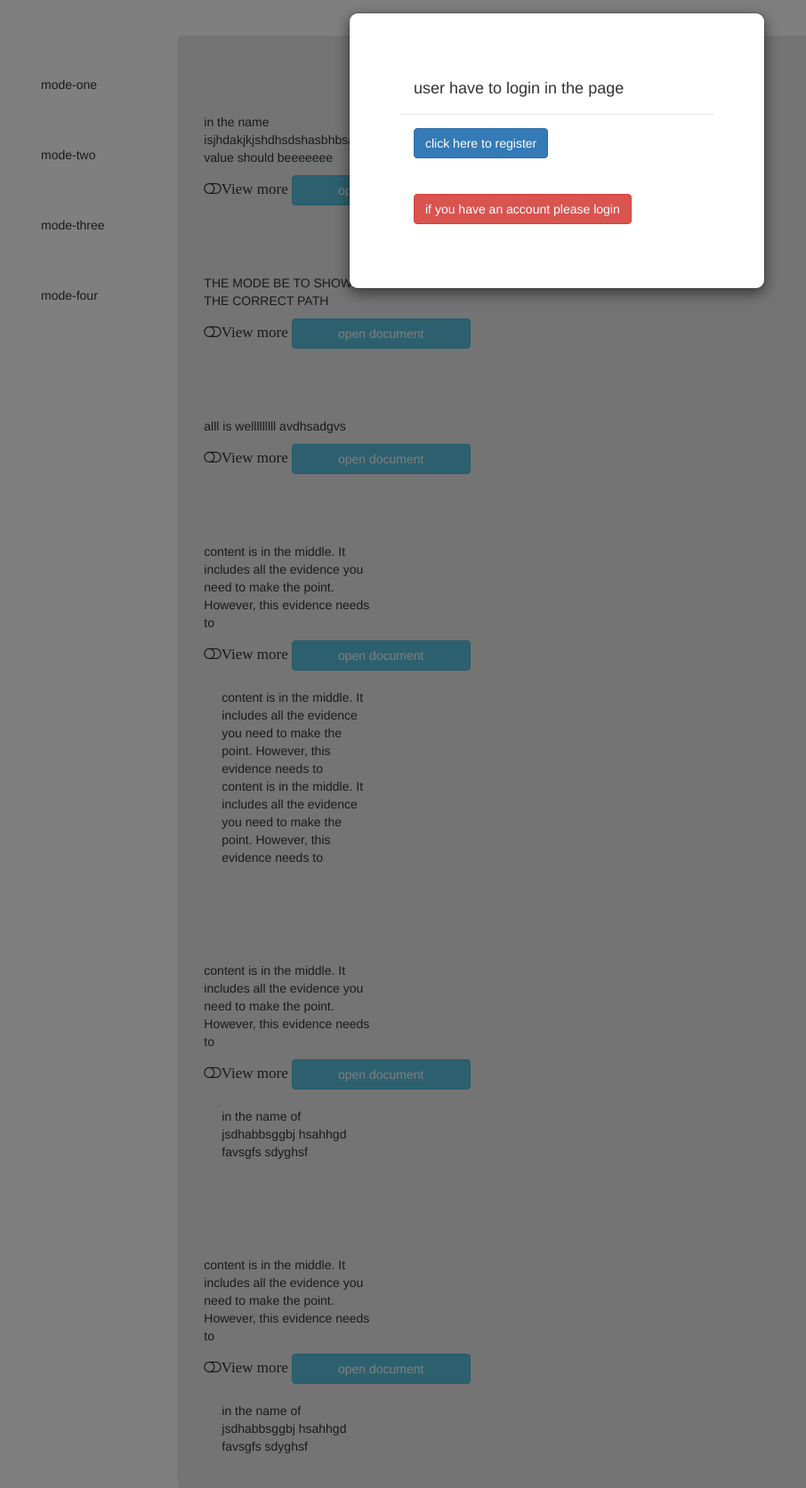
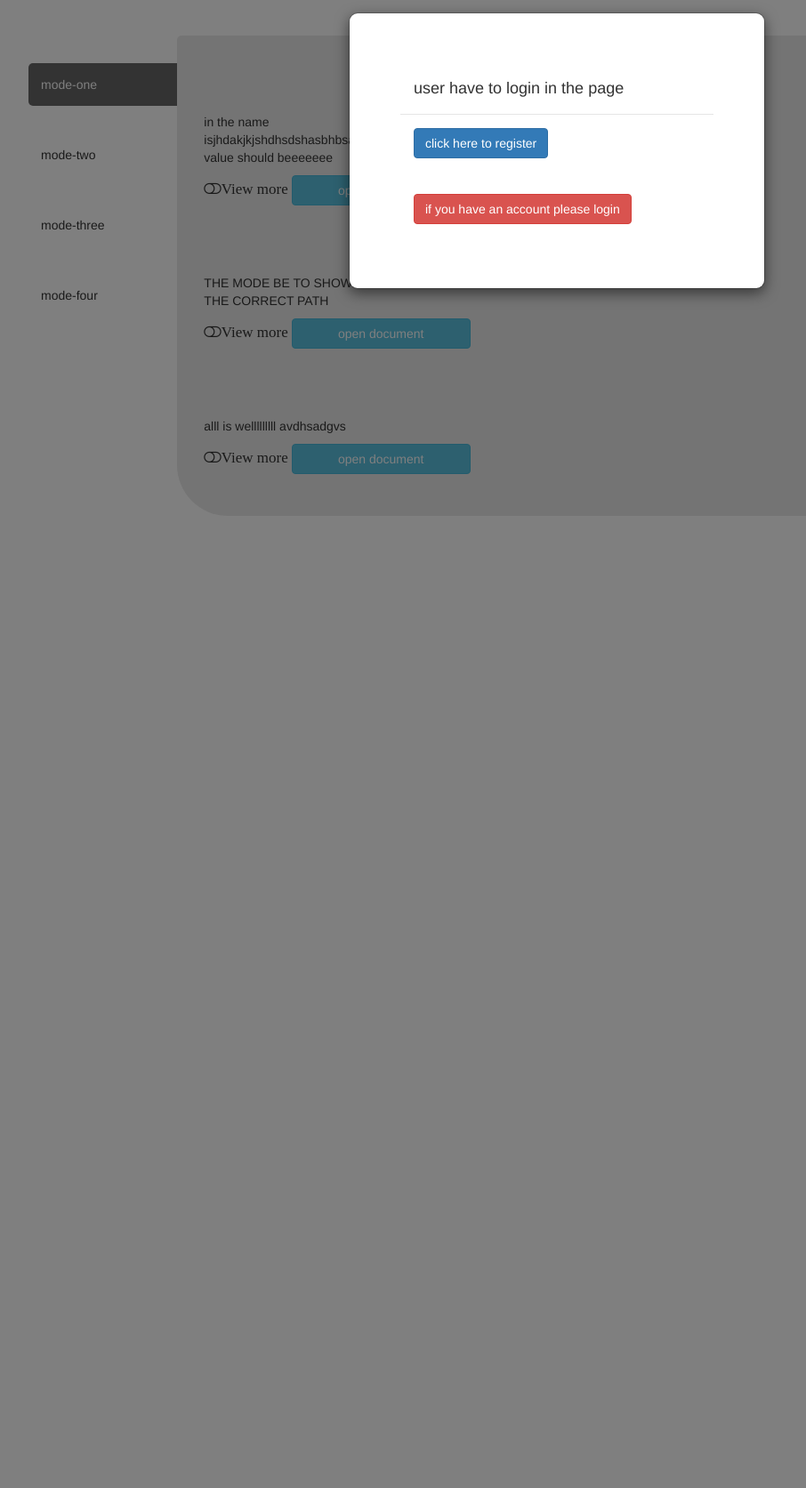
Before and after one commit to achuprasad/jesperdemo, a Django app: page /dashboard/ in a window 1280 px wide; the page is wider, and only the part inside the window is pictured. Shown: the part 52-1725 px from the top of that part at 89% size, without its empty margins (14-920 px from the left). Run offline with Django 4.2, Linux system fonts and the light colour scheme; some libraries are stand-ins or nearby versions.

Commit message:
updates in dashborad

```diff
--- a/jespapp/urls.py
+++ b/jespapp/urls.py
@@ -8,5 +8,6 @@ urlpatterns = [
     path('register/',views.Register.as_view(),name='register'),
     path('login/',views.Login.as_view(),name='login'),
     path('dashboard/',views.Dashboard.as_view(),name='dashboard'),
+    path('common/',views.CommonPage.as_view(),name='common'),
     path('logout/',views.logout_view,name='logout'),
 ]
--- a/jespapp/views.py
+++ b/jespapp/views.py
@@ -99,12 +99,16 @@ class Dashboard(View):
         if request.user.is_anonymous:
             context['showmodal']=True
             print(context['showmodal'])
+        to = request.GET.get("to")
 
+        context["to"] = to
         print(request.user,':::::::::::::::::::::::::::::::::::----request.user')
         return render(request,'dashborad.html',context)
 
 
-
+class CommonPage(View):
+    def get(self,request):
+        return render(request,'common.html')
 
 
 
--- a/static/jsfiles/demo.js
+++ b/static/jsfiles/demo.js
@@ -1,12 +1,7 @@
-
-$(document).ready(function(){
-  $("#hello1").hide();
-  $("#hello2").hide();
-  $("#hello3").hide();
+//one
   $("#one").click(function(){
     $("#hello1").toggle(100);
     $('#one').toggleClass('fa fa-toggle-off fa fa-toggle-on');
-
   });
   $("#two").click(function(){
     $("#hello2").toggle(100);
@@ -16,17 +11,10 @@ $(document).ready(function(){
     $("#hello3").toggle(100);
     $('#three').toggleClass('fa fa-toggle-off fa fa-toggle-on');
   });
-});
 
 
 
 //two
-
-
-$(document).ready(function(){
-  $("#hello1-one").hide();
-  $("#hello2-two").hide();
-  $("#hello3-three").hide();
   $("#one-one").click(function(){
     $("#hello1-one").toggle(100);
     $('#one-one').toggleClass('fa fa-toggle-off fa fa-toggle-on');
@@ -40,4 +28,36 @@ $(document).ready(function(){
     $("#hello3-three").toggle(100);
     $('#three-three').toggleClass('fa fa-toggle-off fa fa-toggle-on');
   });
-});
+
+
+//three
+  $("#thrid-onetog").click(function(){
+    $("#thridtog1").toggle(100);
+    $('#thrid-onetog').toggleClass('fa fa-toggle-off fa fa-toggle-on');
+
+  });
+  $("#thrid-twotog").click(function(){
+    $("#thridtog2").toggle(100);
+    $('#thrid-twotog').toggleClass('fa fa-toggle-off fa fa-toggle-on');
+  });
+   $("#thrid-threetog").click(function(){
+    $("#thridtog3").toggle(100);
+    $('#thrid-threetog').toggleClass('fa fa-toggle-off fa fa-toggle-on');
+  });
+
+
+//fourth
+
+  $("#fourth-onetog").click(function(){
+    $("#fourthtog1").toggle(100);
+    $('#fourth-onetog').toggleClass('fa fa-toggle-off fa fa-toggle-on');
+
+  });
+  $("#fourth-twotog").click(function(){
+    $("#fourthtog2").toggle(100);
+    $('#fourth-twotog').toggleClass('fa fa-toggle-off fa fa-toggle-on');
+  });
+   $("#fourth-threetog").click(function(){
+    $("#fourthtog3").toggle(100);
+    $('#fourth-threetog').toggleClass('fa fa-toggle-off fa fa-toggle-on');
+  });
--- a/templates/dashborad.html
+++ b/templates/dashborad.html
@@ -49,7 +49,7 @@ padding: 20px;
 </nav>
 <!-- navabar-end -->
 
-
+<!--<input type="text" class="txtInput" id="searchTheKey" placeholder="Enter the keywords to search.....">-->
 
 
 <div class="container-fluid">
@@ -79,12 +79,14 @@ padding: 20px;
       <br>
       <br>
 
+<div id="matchKey">
+<!--first div -->
     <div id="div-one">
       <div  class="container-fluid div-pad">
           <p>in the name isjhdakjkjshdhsdshasbhbsa value should beeeeeee</p>
           <i class="fa fa-toggle-off" id="one" style="font-size:17px">View more</i> <p class="btn btn-info">open document</p>
           <br>
-            <p class="toogle-p"  id="hello1">
+            <p class="toogle-p"  id="hello1"  style="display:none;">
             konjum nilaveee konjum inakuuuuuuuuu
             </p>
       </div>
@@ -93,7 +95,7 @@ padding: 20px;
           <p>THE MODE BE TO SHOW IN THE CORRECT PATH</p>
           <i class="fa fa-toggle-off" id="two" style="font-size:17px">View more</i>
           <p class="btn btn-info">open document</p><br>
-                <p class="toogle-p" id="hello2">
+                <p class="toogle-p" id="hello2"  style="display:none;">
                             konjum nilaveee konjum inakuuuuuuuuu
                 </p>
       </div>
@@ -101,11 +103,15 @@ padding: 20px;
           <p>alll is welllllllll avdhsadgvs</p>
             <i class="fa fa-toggle-off" id="three" style="font-size:17px">View more</i>
              <p class="btn btn-info">open document</p>
-          <p class="toogle-p" id="hello3">
+          <p class="toogle-p" id="hello3"  style="display:none;">
                stuuuuuuuuuuuuuuu
                 </p>
       </div>
     </div>
+<!--first div-end -->
+
+
+
 
 <!-- second div -->
 <div id="div-two" style="display:none;">
@@ -113,7 +119,7 @@ padding: 20px;
       <p>content is in the middle. It includes all the evidence you need to make the point. However, this evidence needs to</p>
       <i class="fa fa-toggle-off" id="one-one" style="font-size:17px">View more</i> <p class="btn btn-info">open document</p>
       <br>
-        <p class="toogle-p"  id="hello1-one">
+        <p class="toogle-p"  id="hello1-one"  style="display:none;">
        content is in the middle. It includes all the evidence you need to make the point. However, this evidence needs to
        content is in the middle. It includes all the evidence you need to make the point. However, this evidence needs to
         </p>
@@ -123,7 +129,7 @@ padding: 20px;
       <p>content is in the middle. It includes all the evidence you need to make the point. However, this evidence needs to</p>
       <i class="fa fa-toggle-off" id="two-two" style="font-size:17px">View more</i>
       <p class="btn btn-info">open document</p><br>
-            <p class="toogle-p" id="hello2-two">
+            <p class="toogle-p" id="hello2-two"  style="display:none;">
             in the name of jsdhabbsggbj
             hsahhgd favsgfs  sdyghsf
             </p>
@@ -133,45 +139,45 @@ padding: 20px;
       <p>content is in the middle. It includes all the evidence you need to make the point. However, this evidence needs to</p>
         <i class="fa fa-toggle-off" id="three-three" style="font-size:17px">View more</i>
          <p class="btn btn-info">open document</p>
-      <p class="toogle-p" id="hello3-three">
+      <p class="toogle-p" id="hello3-three"  style="display:none;">
             in the name of jsdhabbsggbj
             hsahhgd favsgfs  sdyghsf
             </p>
   </div>
 </div>
+<!--seconddiv-end-->
+
+
 
 
 
 <!--third div -->
-<div id="div-three">
+<div id="div-three" style="display:none;">
   <div  class="container-fluid div-pad">
-      <p>content is in the middle. It includes all the evidence you need to make the point. However, this evidence needs to</p>
-      <i class="fa fa-toggle-off" id="three-one" style="font-size:17px">View more</i> <p class="btn btn-info">open document</p>
+      <p>THWW MN ANA NBSHKJANNKJAKJSKJKJKJANSSASAAS</p>
+      <i class="fa fa-toggle-off" id="thrid-onetog" style="font-size:17px">View more</i> <p class="btn btn-info">open document</p>
       <br>
-        <p class="toogle-p"  id="three-toggle">
-       content is in the middle. It includes all the evidence you need to make the point. However, this evidence needs to
-       content is in the middle. It includes all the evidence you need to make the point. However, this evidence needs to
+        <p class="toogle-p"  id="thridtog1" style="display:none;">
+       vbvasbasbnvsavgs hvjasjhajhbsbjhbasnbnbas
         </p>
   </div>
 
   <div class="container-fluid div-pad">
-      <p>content is in the middle. It includes all the evidence you need to make the point. However, this evidence needs to</p>
-      <i class="fa fa-toggle-off" id="three-two" style="font-size:17px">View more</i>
+      <p>SS!))RRBAJSBH MJASJSBBBBADSVVVASBV</p>
+      <i class="fa fa-toggle-off" id="thrid-twotog" style="font-size:17px">View more</i>
       <p class="btn btn-info">open document</p><br>
-            <p class="toogle-p" id="three-toggle1">
-            in the name of jsdhabbsggbj
-            hsahhgd favsgfs  sdyghsf
+            <p class="toogle-p" id="thridtog2" style="display:none;">
+            agsajhasbvvsfafFSh
+                aksjaaaa
             </p>
   </div>
 
-
   <div class="container-fluid div-pad">
-      <p>content is in the middle. It includes all the evidence you need to make the point. However, this evidence needs to</p>
-        <i class="fa fa-toggle-off" id="three-3" style="font-size:17px">View more</i>
+      <p>GF vADS akj YYTvam afAavvvv</p>
+        <i class="fa fa-toggle-off" id="thrid-threetog" style="font-size:17px">View more</i>
          <p class="btn btn-info">open document</p>
-      <p class="toogle-p" id="three-toggle3">
-            in the name of jsdhabbsggbj
-            hsahhgd favsgfs  sdyghsf
+      <p class="toogle-p" id="thridtog3" style="display:none;">
+            vikranthhhh
             </p>
   </div>
 </div>
@@ -179,8 +185,37 @@ padding: 20px;
 
 
 
+<!--fourth div -->
+<div id="div-four" style="display:none;">
+  <div  class="container-fluid div-pad">
+      <p>we are the world </p>
+      <i class="fa fa-toggle-off" id="fourth-onetog" style="font-size:17px">View more</i> <p class="btn btn-info">open document</p>
+      <br>
+        <p class="toogle-p"  id="fourthtog1" style="display:none;">
+            we are the children we are the onces to make a brighter day
+        </p>
+  </div>
 
+  <div class="container-fluid div-pad">
+      <p>home place where you can</p>
+      <i class="fa fa-toggle-off" id="fourth-twotog" style="font-size:17px">View more</i>
+      <p class="btn btn-info">open document</p><br>
+            <p class="toogle-p" id="fourthtog2" style="display:none;">
+            show me some respect
+            </p>
+  </div>
 
+  <div class="container-fluid div-pad">
+      <p>AMG G-wagon</p>
+        <i class="fa fa-toggle-off" id="fourth-threetog" style="font-size:17px">View more</i>
+         <p class="btn btn-info">open document</p>
+      <p class="toogle-p" id="fourthtog3" style="display:none;">
+            INS
+            </p>
+  </div>
+</div>
+<!--fourth div-end -->
+</div>
 
 
 
@@ -279,38 +314,95 @@ padding: 20px;
 
 
 
-<script src="{%static '/jsfiles/demo.js' %}"></script>
+
 <script>
 
 //for modal
 
 $(document).ready(function(){
+
+     if ("{{to}}" == "mode-two") {
+
+     $('#mode2').trigger('click');
+
+     }
+     else if ("{{to}}" == "mode-three") {
+
+     $('#mode3').trigger('click');
+     }
+     else if ("{{to}}" == "mode-four") {
+
+     $('#mode4').trigger('click');
+     }
+
+    else {
+        $('#mode1').addClass('active');
+        $("#div-one").show();
+    }
+
   if ("{{showmodal}}"=="True") {
      $("#myModal").modal({backdrop: 'static', keyboard: false});
 }
 });
 
 
-$(document).ready(function(){
-    $("#div-one").show();
+
 
 $("#mode1").click(function(){
     $('.api-link-btn').removeClass('active').addClass('inactive');
      $(this).removeClass('inactive').addClass('active');
     $("#div-one").show();
     $("#div-two").hide();
+    $("#div-three").hide();
+    $("#div-four").hide();
     });
 
+
 $("#mode2").click(function(){
+    console.log("=============")
     $('.api-link-btn').removeClass('active').addClass('inactive');
      $(this).removeClass('inactive').addClass('active');
     $("#div-two").show();
     $("#div-one").hide();
+    $("#div-three").hide();
+    $("#div-four").hide();
 
 });
+
+$("#mode3").click(function(){
+    $('.api-link-btn').removeClass('active').addClass('inactive');
+     $(this).removeClass('inactive').addClass('active');
+    $("#div-three").show();
+    $("#div-two").hide();
+    $("#div-one").hide();
+    $("#div-four").hide();
+});
+
+$("#mode4").click(function(){
+    $('.api-link-btn').removeClass('active').addClass('inactive');
+     $(this).removeClass('inactive').addClass('active');
+     $("#div-four").show();
+    $("#div-three").hide();
+    $("#div-two").hide();
+    $("#div-one").hide();
 });
 
 
+
+//search functionality//
+
+   $("#searchTheKey").on('keyup', function(){
+      var value = $(this).val().toLowerCase();
+      $("#matchKey p").each(function () {
+         if ($(this).text().toLowerCase().search(value) > -1) {
+            $(this).show();
+            $(this).prev('.div-pad').last().show();
+         } else {
+            $(this).hide();
+         }
+      });
+   })
+// end-search//
 
 
 
@@ -319,6 +411,6 @@ $("#mode2").click(function(){
 
 
 </script>
-
+<script src="{%static '/jsfiles/demo.js' %}"></script>
 </body>
 </html>
```
Also changed, not shown: templates/common.html (added, +140 -0 lines), db.sqlite3.
